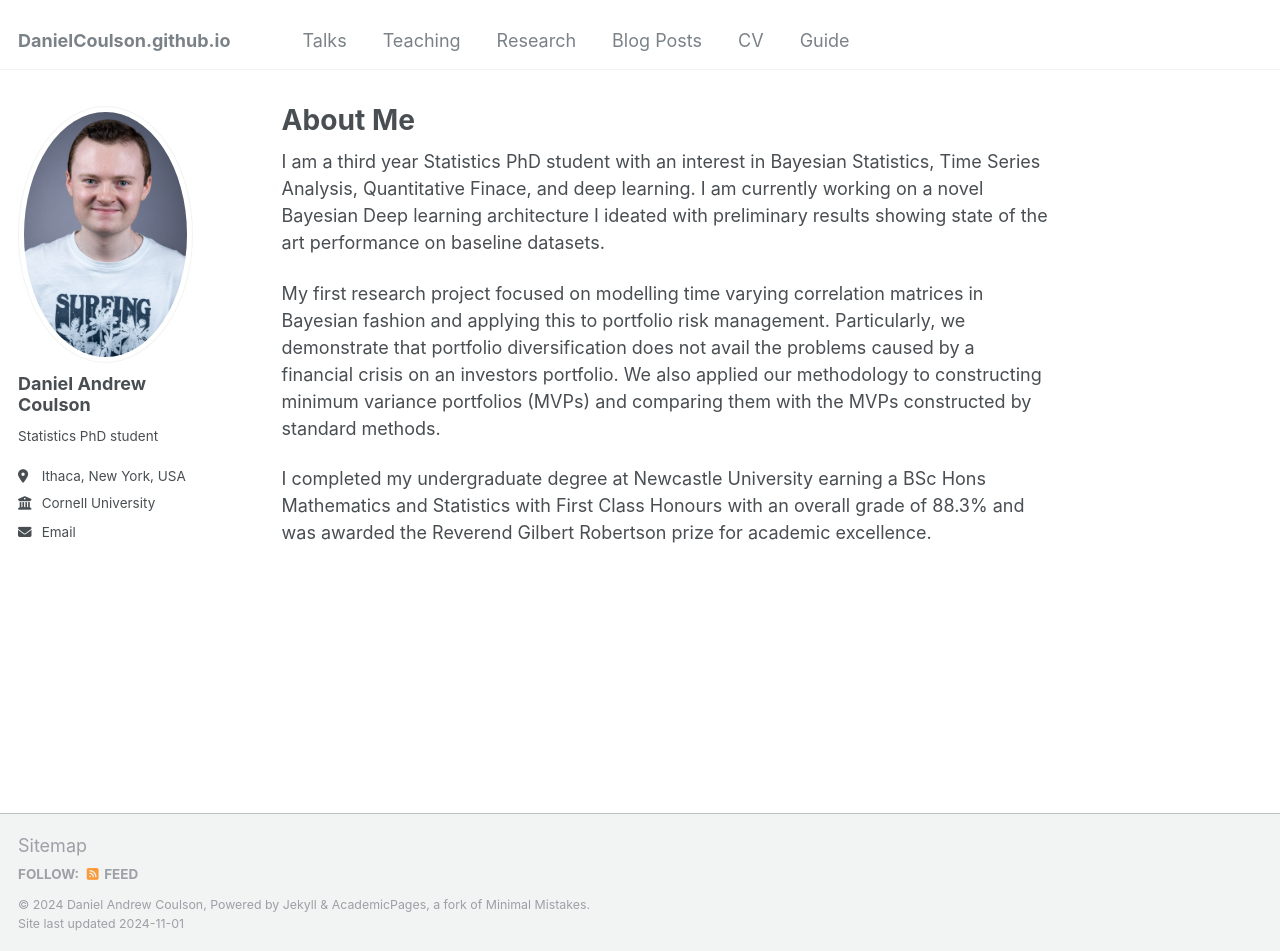
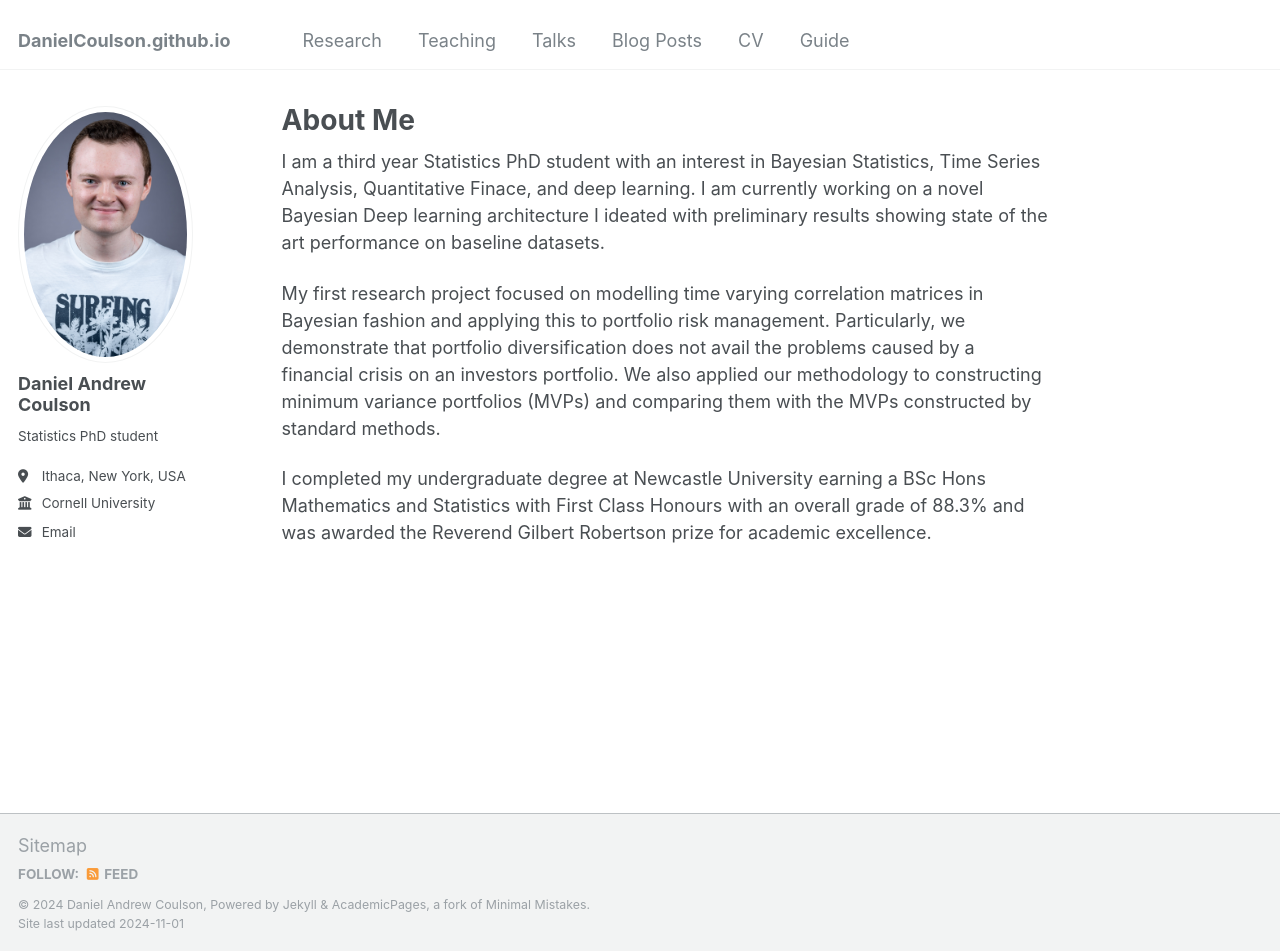
Before and after one commit to DanielCoulson/DanielCoulson.github.io, a Jekyll site: the page built from _pages/about.md, in a window 1280 px wide and 951 px high. Built offline with Jekyll 4.4.1, drawn with Linux system fonts in a browser that asks for light colours; part of the change alters nothing that is shown.

```diff
--- a/_data/navigation.yml
+++ b/_data/navigation.yml
@@ -5,19 +5,17 @@
 # prevent it from being included in the site.
 
 main:
-  - title: "Talks"
-    url: /talks/
-    url: /talks/
-
+  - title: "Research"
+    url: /research/
 
   - title: "Teaching"
     url: /teaching/
-  - title: "Research"
-    url: /research/
+
+  - title: "Talks"
+    url: /talks/
 
   - title: "Blog Posts"
     url: /year-archive/
-
 
   - title: "CV"
     url: /cv/
```
